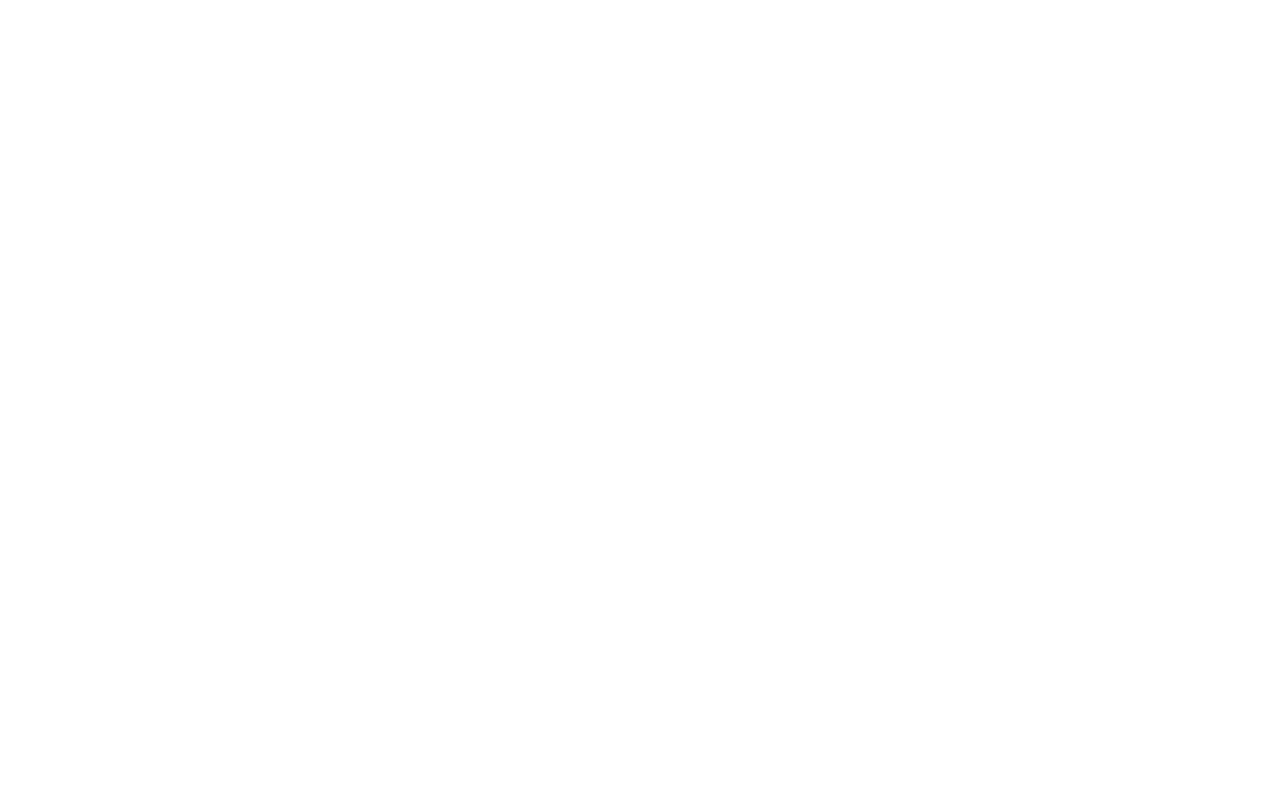
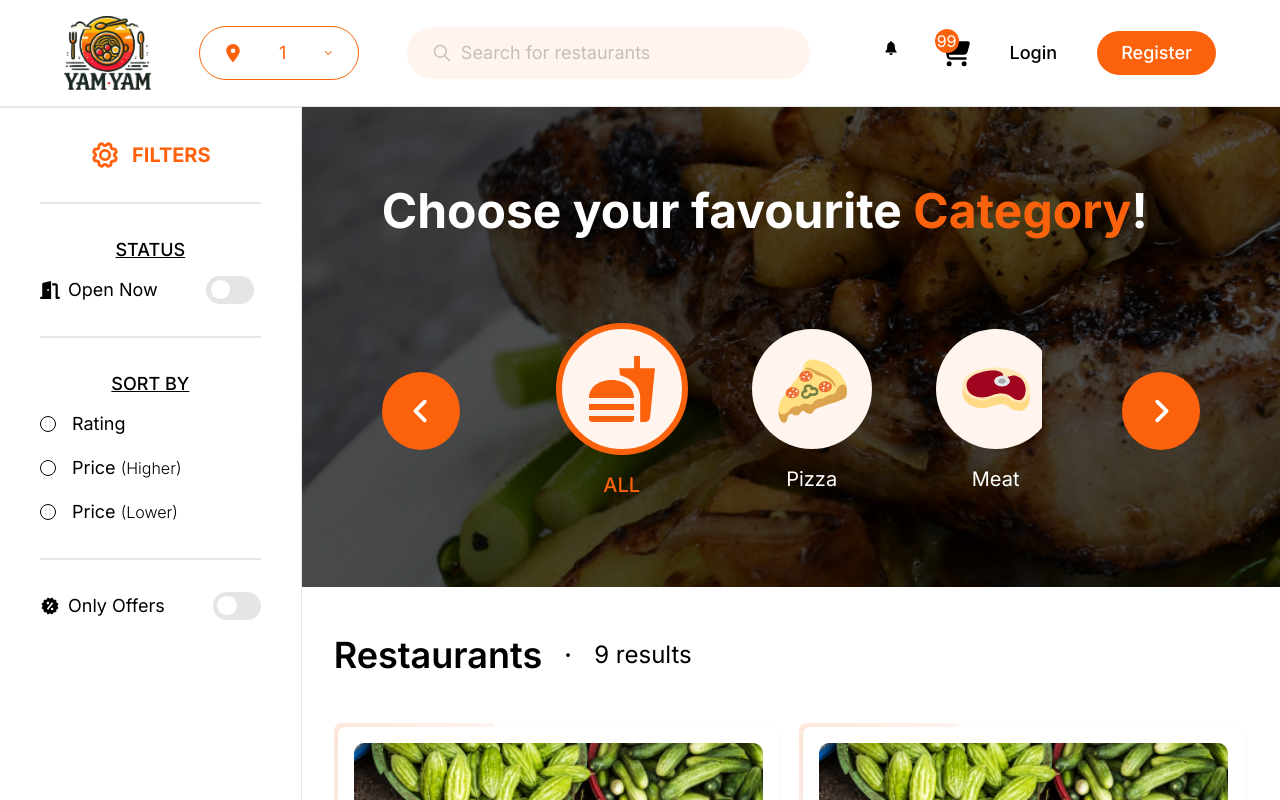
Before and after one commit to elsayedessam003/YumYum, a React (Vite) app in the folder Client/: page /1 in a window 1280 px wide. Before the commit this address had no page. Shown: the top 800 px of the page. Built offline with nearby package versions, Linux system fonts and the light colour scheme.

Commit message:
added functionality to the home page search bar

```diff
--- a/Client/src/App.jsx
+++ b/Client/src/App.jsx
@@ -27,7 +27,7 @@ function App() {
         <Routes>
           <Route path="/" element={<Home />} />
           <Route
-            path="/restaurants"
+            path="/:city"
             element={
               <RestaurantLayout>
                 <Restaurants />
@@ -35,7 +35,7 @@ function App() {
             }
           />
           <Route
-            path={"/restaurants/restaurant"}
+            path={"/:city/restaurant"}
             element={
               <RestaurantLayout>
                 <Restaurant />
--- a/Client/src/components/HomeSearchBar.jsx
+++ b/Client/src/components/HomeSearchBar.jsx
@@ -4,6 +4,7 @@ import { FaArrowRight } from "react-icons/fa6";
 import SuggestionBox from "./SuggestionBox/SuggestionBox.jsx";
 import { useState } from "react";
 import Button from "./Button/Button.jsx";
+import { useNavigate } from "react-router-dom";
 
 HomeSearchBar.propTypes = {
   placeHolder: PropTypes.string.isRequired,
@@ -13,6 +14,13 @@ HomeSearchBar.propTypes = {
 function HomeSearchBar({ placeHolder, items = [] }) {
   const [isFocused, setIsFocused] = useState(false);
   const [search, setSearch] = useState("");
+  const navigate = useNavigate();
+
+  function handleClick() {
+    if (search) {
+      navigate(`/${search}`);
+    }
+  }
 
   return (
     <div className={" w-[85%] max-w-[37rem] relative flex flex-col"}>
@@ -39,7 +47,7 @@ function HomeSearchBar({ placeHolder, items = [] }) {
           }}
           value={search}
         />
-        <Button variant={"text"} size={"fit"}>
+        <Button variant={"text"} size={"fit"} onClick={handleClick}>
           <FaArrowRight
             className={"text-3xl hover:text-white transition-all ease-in-out"}
           />
--- a/Client/src/components/Navbar/Navbar.jsx
+++ b/Client/src/components/Navbar/Navbar.jsx
@@ -9,12 +9,20 @@ import CartButton from "../Cart/CartButton.jsx";
 import SideMenu from "../SideMenu/SideMenu.jsx";
 import { IoIosNotifications } from "react-icons/io";
 import Cart from "../Cart/Cart.jsx";
+import { Link, useNavigate, useParams } from "react-router-dom";
 
 function Navbar() {
+  const { city } = useParams();
+  const [cityName, setCityName] = useState(city);
   const [cities, setCities] = useState([]);
   const [login, setLogin] = useState(false);
   const [signUp, setSignUp] = useState(false);
   const [cartOpened, setCartOpened] = useState(false);
+  const navigate = useNavigate();
+
+  useEffect(() => {
+    navigate(`/${cityName}`);
+  }, [cityName]);
 
   useEffect(() => {
     axios.get("/Cities.json").then((r) => {
@@ -39,13 +47,20 @@ function Navbar() {
         }
       >
         <div className={"flex gap-12 items-center shrink-0"}>
-          <img
-            src="/Logo.png"
-            alt="Yam Yam logo"
-            className={"h-16 lg:h-[4.6rem]"}
-          />
+          <Link to={"/"}>
+            <img
+              src="/Logo.png"
+              alt="Yam Yam logo"
+              className={"h-16 lg:h-[4.6rem]"}
+            />
+          </Link>
 
-          <SelectMenu items={cities} className={"hidden xl:block"}>
+          <SelectMenu
+            items={cities}
+            className={"hidden xl:block"}
+            choice={cityName}
+            setChoice={setCityName}
+          >
             <FaLocationDot />
           </SelectMenu>
         </div>
--- a/Client/src/components/SelectMenu/SelectMenu.jsx
+++ b/Client/src/components/SelectMenu/SelectMenu.jsx
@@ -7,9 +7,19 @@ SelectMenu.propTypes = {
   items: PropTypes.array,
   className: PropTypes.string,
   children: PropTypes.node,
+  choice: PropTypes.string,
+  setChoice: PropTypes.func,
+  onChoice: PropTypes.func,
 };
 
-function SelectMenu({ items = [], className, children = "" }) {
+function SelectMenu({
+  items = [],
+  className,
+  children = "",
+  choice,
+  setChoice,
+  onChoice,
+}) {
   const [isFocused, setIsFocused] = useState(false);
   const selectMenuRef = useRef(null); // Create a ref for the select menu
 
@@ -19,7 +29,9 @@ function SelectMenu({ items = [], className, children = "" }) {
       selectMenuRef.current &&
       !selectMenuRef.current.contains(event.target)
     ) {
-      setIsFocused(false); // Close the suggestion box
+      setTimeout(() => {
+        setIsFocused(false);
+      }, 500); // Close the suggestion box
     }
   };
 
@@ -47,16 +59,21 @@ function SelectMenu({ items = [], className, children = "" }) {
         {<div className={"z-10"}>{children}</div>}
         <p
           className={
-            "bg-transparent outline-none w-full z-10 block text-center"
+            "bg-transparent outline-none w-full z-10 block text-center text-nowrap overflow-hidden"
           }
         >
-          Ismailia
+          {choice}
         </p>
 
         <IoIosArrowDown className={"z-10"} />
       </div>
       {isFocused && items.length > 0 && (
-        <SelectMenuSuggestionBox items={items} setIsFocused={setIsFocused} />
+        <SelectMenuSuggestionBox
+          items={items}
+          setIsFocused={setIsFocused}
+          setChoice={setChoice}
+          onChoice={onChoice}
+        />
       )}
     </div>
   );
--- a/Client/src/components/SelectMenu/SelectMenuSuggestionBox.jsx
+++ b/Client/src/components/SelectMenu/SelectMenuSuggestionBox.jsx
@@ -4,21 +4,28 @@ import style from "./SelectMenuSuggestionBox.module.css";
 SelectMenuSuggestionBox.propTypes = {
   items: PropTypes.array,
   setIsFocused: PropTypes.func,
+  setChoice: PropTypes.func,
+  onChoice: PropTypes.func,
 };
 
-function SelectMenuSuggestionBox({ items = [], setIsFocused }) {
+function SelectMenuSuggestionBox({
+  items = [],
+  setIsFocused,
+  setChoice,
+  onChoice,
+}) {
   return (
     <div
       className={`absolute w-40 bg-white top-1/2 pt-5 px-6 pb-4 rounded-b-[2rem] border border-project-orange border-t-0 opacity-0 ${style.box}`}
     >
       <div className={`h-full overflow-y-scroll p-1 ${style.temp}`}>
-        {getItems(items, setIsFocused)}
+        {getItems(items, setIsFocused, setChoice)}
       </div>
     </div>
   );
 }
 
-function getItems(items, setIsFocused) {
+function getItems(items, setIsFocused, setChoice) {
   return items.map((item, index) => {
     return (
       <p
@@ -27,6 +34,7 @@ function getItems(items, setIsFocused) {
           "py-1 px-1 bg-white rounded cursor-pointer hover:bg-project-orange hover:text-white overflow-hidden"
         }
         onClick={() => {
+          setChoice(item);
           setIsFocused((value) => {
             return false;
           });
--- a/Client/src/pages/restaurants/Restaurants.jsx
+++ b/Client/src/pages/restaurants/Restaurants.jsx
@@ -8,8 +8,11 @@ import axios from "axios";
 import Edge from "../../components/Edge/Edge.jsx";
 import FloatingButton from "../../components/FloatingButton/FloatingButton.jsx";
 import { IoMdSettings } from "react-icons/io";
+import { useParams } from "react-router-dom";
 
 function Restaurants() {
+  const { city } = useParams();
+  const [cityName, setCityName] = useState(city);
   const [category, setCategory] = useState("all");
   const [categories, setCategories] = useState([]);
   const [hoveredIndex, setHoveredIndex] = useState(null);
```
